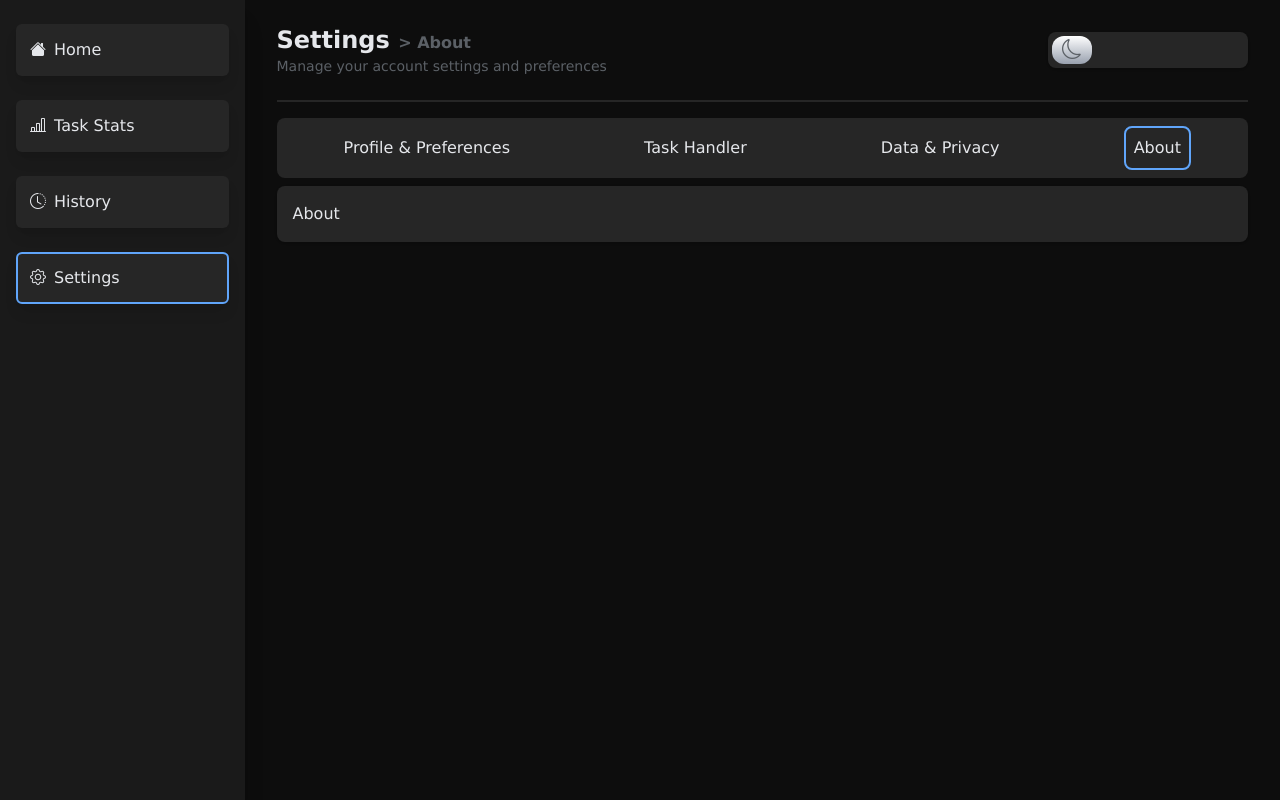
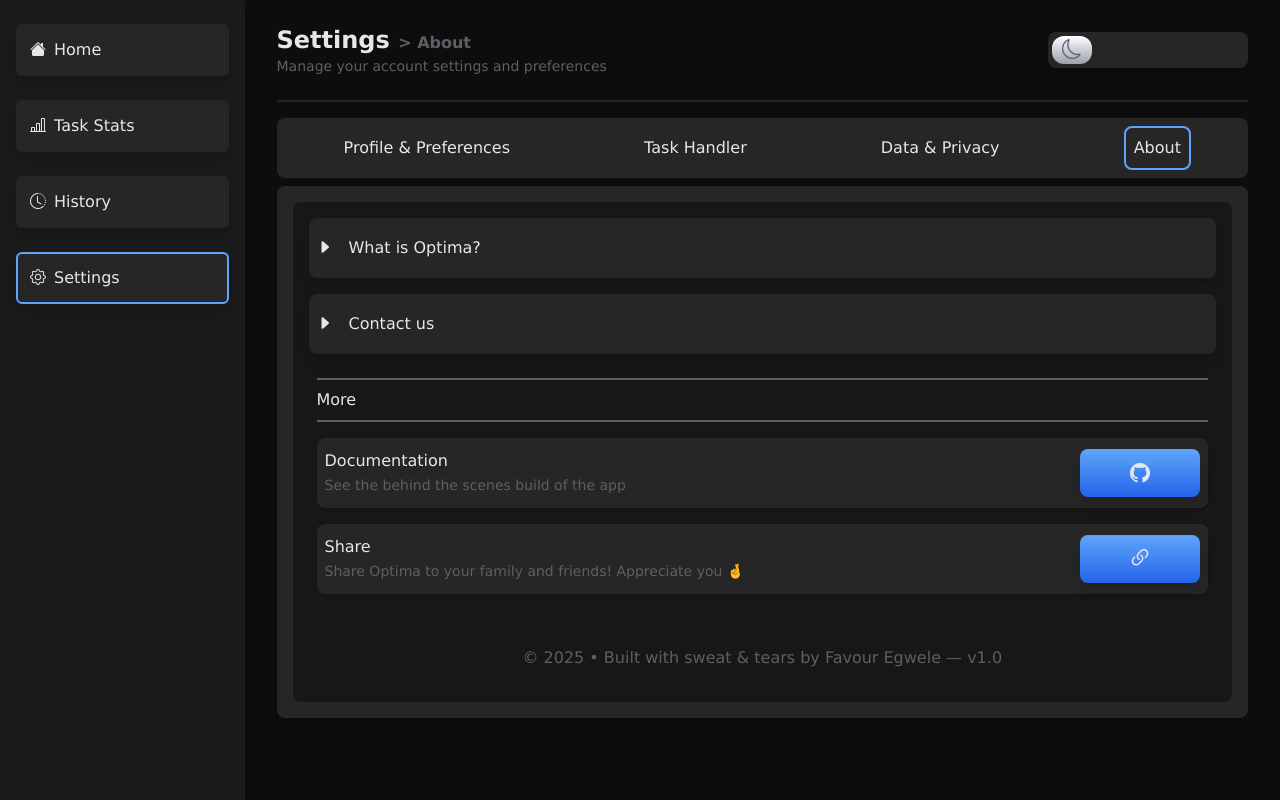
Before and after one commit to theinternetfae/Optima-V.2, a React (Vite) app: page /settings/about in a window 1280 px wide. Built offline with nearby package versions, Linux system fonts and the light colour scheme.

Commit message:
Finished setting up about page UI

```diff
--- a/src/App.jsx
+++ b/src/App.jsx
@@ -145,7 +145,7 @@ function App() {
             <Route path="/taskHistory" element={<TaskHistory />} />
 
             <Route path="settings" element={<Settings />}>
-              <Route index element={<Navigate to="dataPrivacy" replace />} />
+              <Route index element={<Navigate to="profile" replace />} />
               <Route path="profile" element={<Profile />} />
               <Route path="taskHandler" element={<TaskHandler />} />
               <Route path="dataPrivacy" element={<DataPrivacy />} />
--- a/src/index.css
+++ b/src/index.css
@@ -774,7 +774,7 @@ input[type="number"]::-webkit-outer-spin-button {
                 }
 
                 .controls {
-                    @apply  h-[330px] m-2 p-2 rounded-lg flex flex-col justify-center gap-4;
+                    @apply  h-[330px] m-2 p-2 rounded-lg flex flex-col gap-4;
 
                     h2 {
                         @apply border-y border-y-2 border-y-grey py-2;
@@ -797,6 +797,71 @@ input[type="number"]::-webkit-outer-spin-button {
                     }
                 }
             }
+
+            /*About*/
+
+            .about-background {
+                @apply h-[500px] bg-dullblack rounded-lg p-2 overflow-y-auto no-scrollbar;
+
+                .dropdown {
+                    @apply flex flex-col;
+
+                    .toggle-dropdown {
+                        @apply p-2 m-2 rounded-lg items-center h-15 flex gap-4 cursor-pointer bg-commongrey shadow-lg
+                    }
+
+                    p {
+                        @apply m-2 p-2 rounded-lg bg-commongrey shadow-lg;
+                    }
+
+                    .contact-us {
+                        @apply ml-8;
+
+                        .contacting-box {
+                            @apply m-2 rounded-lg h-50 w-[50%] bg-commongrey shadow-lg flex flex-col;
+
+                            textarea {
+                                @apply h-[70%] p-2 focus:outline-none m-2 rounded-lg bg-dullblack;
+                            }
+
+                            button {
+                                @apply p-2 rounded-lg font-bold ml-auto mb-2 mr-2 bg-gradient-to-b from-bluelight to-bluet shadow-lg active:scale-90;
+                            }
+
+                        }
+                    }
+                }
+
+                .controls {
+                    @apply h-[250px] m-2 p-2 rounded-lg flex flex-col gap-4;
+
+                    h2 {
+                        @apply border-y border-y-2 border-y-grey py-2;
+                    }
+
+                    .controller-about {
+                        @apply h-[70px] bg-commongrey rounded-lg shadow flex justify-between items-center p-2;
+
+                        span {
+                            @apply text-grey text-sm
+                        }
+
+                        .btn-icon {
+                            @apply w-30 h-12 rounded-lg bg-gradient-to-b from-bluelight to-bluet shadow-lg active:scale-90 cursor-pointer flex justify-center items-center text-xl;
+
+                            .bi {
+                                @apply text-2xl;
+                            }
+                        }
+                    }
+
+                }
+
+                .version-info {
+                    @apply h-[60px] flex items-center justify-center text-grey
+                }
+
+            }
         }
     }
 }
--- a/src/settingsComponents/About.jsx
+++ b/src/settingsComponents/About.jsx
@@ -1,7 +1,112 @@
+import { useState } from "react";
+
 function About() {
+
+
+
+    const [toggleOne, setToggleOne] = useState(false);
+    const [toggleTwo, setToggleTwo] = useState(false);
+
+    const [contactOne, setContactOne] = useState(false);
+    const [contactTwo, setContactTwo] = useState(false);
+
+    const [copied, setCopied] = useState(false);
+
+    function handleCopyLink() {
+    navigator.clipboard.writeText(`${window.location.origin}/`)
+        .then(() => {
+        setCopied(true);
+        setTimeout(() => setCopied(false), 2000);
+        });
+    }
+
+
     return (
         <div className="sett-body">
-            About
+
+            <div className="about-background">
+
+                <section className="dropdown">
+
+                    <div className="toggle-dropdown" onClick={() => setToggleOne(prev => !prev)}>
+                        <i className={toggleOne ? "bi bi-caret-down-fill" :"bi bi-caret-right-fill"}></i>
+                        <span>What is Optima?</span>
+                    </div>
+
+                    {toggleOne && <p>Optima is a productivity app that analyzes task completion patterns to dynamically adapt its behavior. Its core feature, a self-evolving system, adjusts based on user consistency to encourage sustainable productivity rather than burnout.</p>}
+
+                </section>
+
+                <section className="dropdown">
+                    <div className="toggle-dropdown" onClick={() => setToggleTwo(prev => !prev)}>
+                        <i className={toggleTwo ? "bi bi-caret-down-fill" :"bi bi-caret-right-fill"}></i>
+                        <span>Contact us</span>
+                    </div>
+
+                    {toggleTwo &&
+
+                        <div className="contact-us">
+                            <div className="toggle-dropdown" onClick={() => setContactOne(prev => !prev)}>
+                                <i className={contactOne ? "bi bi-caret-down-fill" :"bi bi-caret-right-fill"}></i>
+                                <span>Feature suggestion</span>
+                            </div>
+
+                            {contactOne && <div className="contacting-box">
+                                <textarea name="" id="" placeholder="What suggestion?"></textarea>
+                                <button>Submit</button>
+                            </div>}
+
+                            <div className="toggle-dropdown" onClick={() => setContactTwo(prev => !prev)}>
+                                <i className={contactTwo ? "bi bi-caret-down-fill" :"bi bi-caret-right-fill"}></i>
+                                <span>Report a bug</span>
+                            </div>
+
+                            {contactTwo && <div className="contacting-box">
+                                <textarea name="" id="" placeholder="What bug?"></textarea>
+                                <button>Submit</button>
+                            </div>}
+                        </div>
+
+                    }
+
+                </section>
+
+                <section className="controls">
+                    <h2>More</h2>
+
+                    <div className="controller-about">
+                        <div>
+                            <p>Documentation</p>
+                            <span>See the behind the scenes build of the app</span>
+                        </div>
+                        <a
+                            href="https://github.com/theinternetfae/Optima-V.2"
+                            target="_blank"
+                            rel="noopener noreferrer"
+                            className="bi bi-github btn-icon"
+                        ></a>
+
+                    </div>
+
+                    <div className="controller-about">
+                        <div>
+                            <p>Share</p>
+                            <span>Share Optima to your family and friends! Appreciate you 🤞</span>
+                        </div>
+
+                        <button onClick={handleCopyLink} className="btn-icon">
+                            {copied ? <i className="bi bi-check"></i> : <i className="bi bi-link-45deg"></i>}
+                        </button>
+
+                    </div>
+                </section>
+
+                <section className="version-info">
+                    <p>© 2025 • Built with sweat & tears by Favour Egwele — v1.0</p>
+                </section>
+
+            </div>
+
         </div>
     );
 }
--- a/src/settingsComponents/DataPrivacy.jsx
+++ b/src/settingsComponents/DataPrivacy.jsx
@@ -5,7 +5,6 @@ function DataPrivacy() {
 
     const [toggleOne, setToggleOne] = useState(false);
     const [toggleTwo, setToggleTwo] = useState(false);
-
 
     return (
         <div className="sett-body">
@@ -25,7 +24,7 @@ function DataPrivacy() {
                         <i className={toggleTwo ? "bi bi-caret-down-fill" : "bi bi-caret-right-fill"}></i>
                         <span>How is it stored?</span>
                     </div>
-                    {toggleTwo && <p>Your data is stored locally in your browser using localStorage. We do not upload or share your data with any servers.</p>}
+                    {toggleTwo && <p>Your data is stored locally in your browser using localStorage. We do not upload or share your data with any servers at the moment.</p>}
                 </section>
 
 
```
